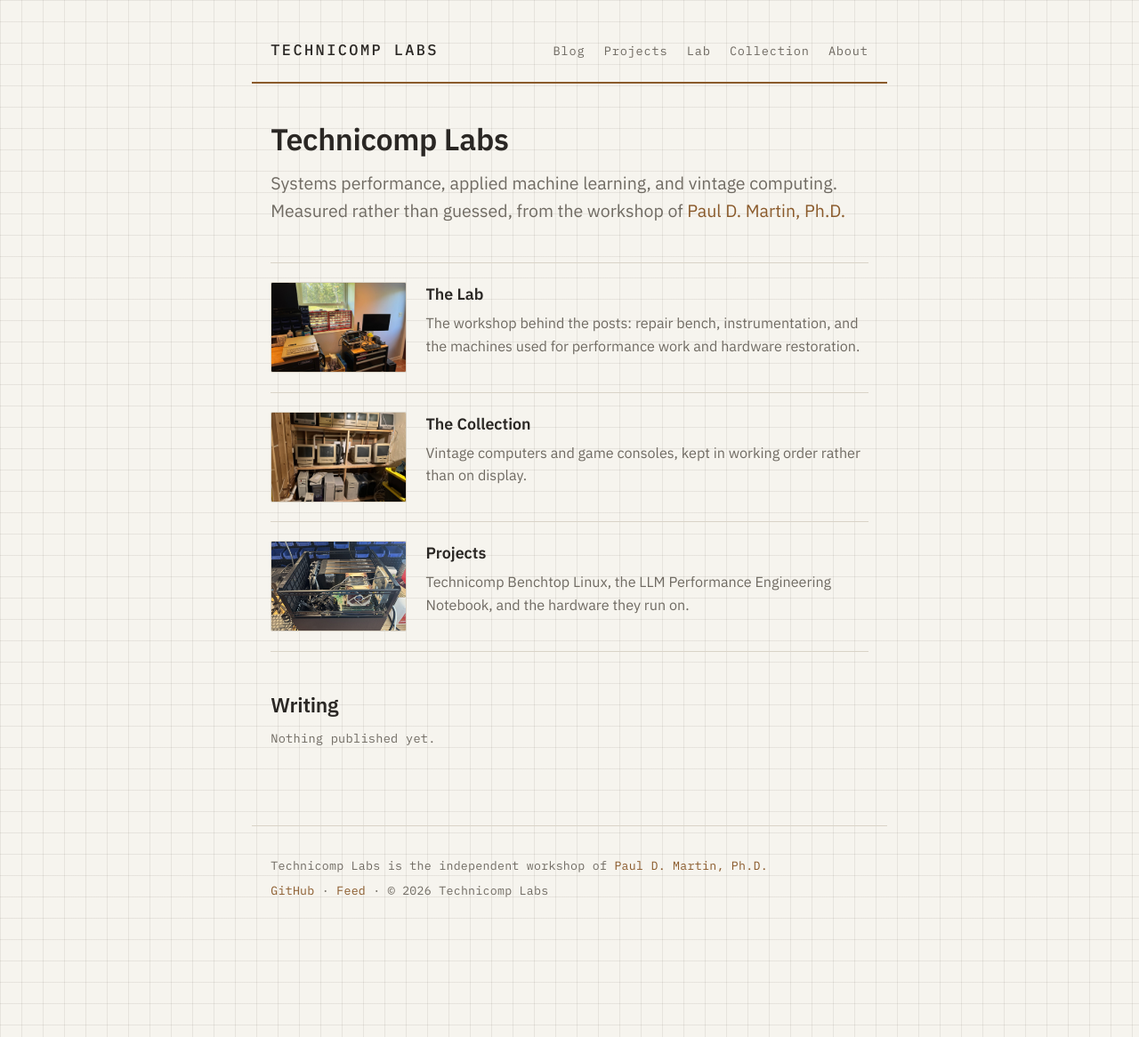
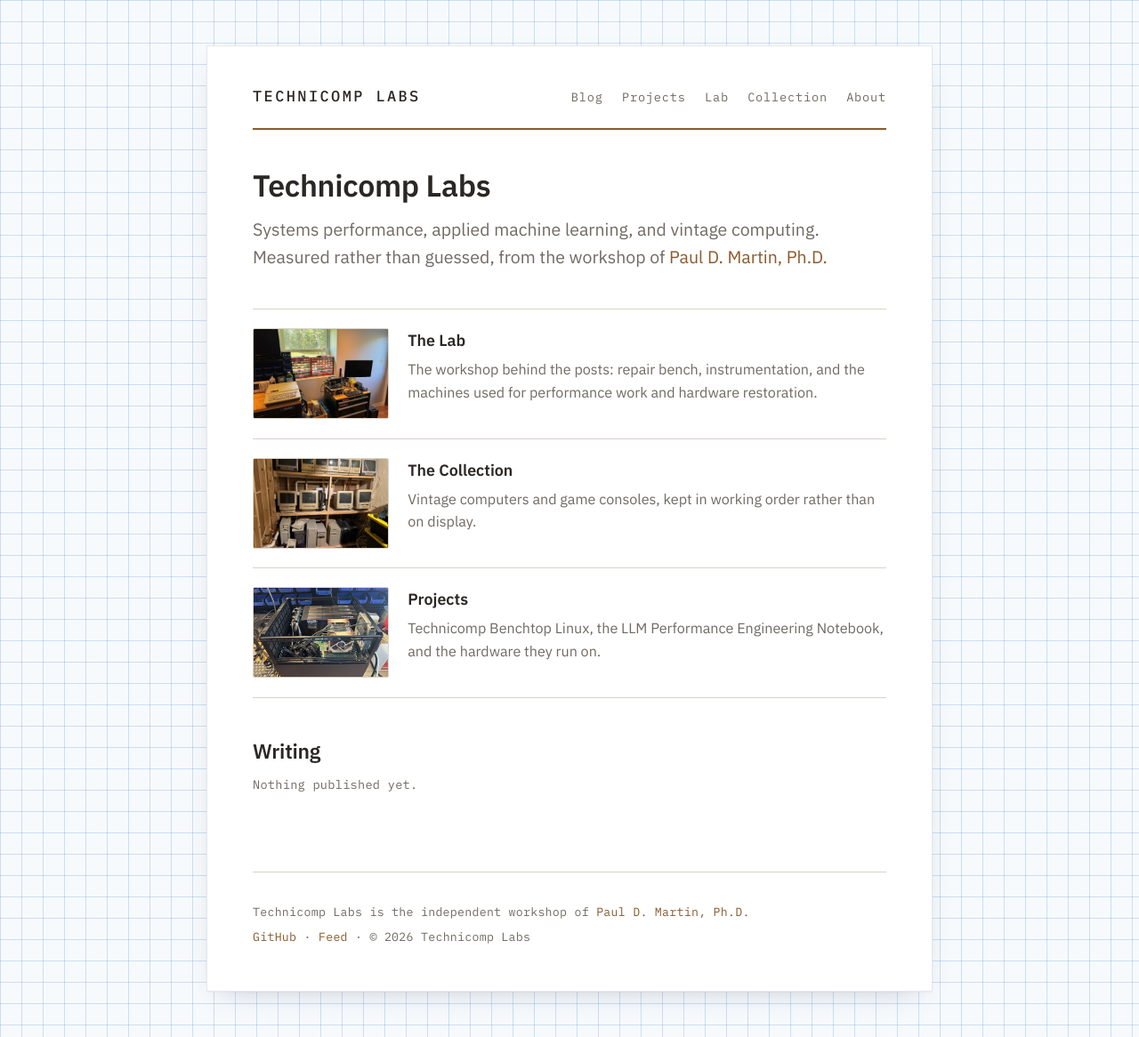
Before and after one commit to TechnicompLabs/technicomplabs.github.io, a Jekyll site: the page built from index.md, in a window 1280 px wide. Shown: the whole page at 89% size. Built offline with Jekyll 4.4.1, drawn with Linux system fonts in a browser that asks for light colours.

Commit message:
White sheet on light-blue graph paper

```diff
--- a/_layouts/default.html
+++ b/_layouts/default.html
@@ -12,6 +12,7 @@
   <link rel="icon" href="{{ '/assets/favicon.svg' | relative_url }}" type="image/svg+xml">
 </head>
 <body>
+<div class="sheet">
   <header class="site-header">
     <a class="wordmark" href="{{ '/' | relative_url }}">Technicomp Labs</a>
     <nav class="site-nav">
@@ -29,5 +30,6 @@
     <p>Technicomp Labs is the independent workshop of <a href="https://pauldmartin.phd">Paul D. Martin, Ph.D.</a></p>
     <p><a href="https://github.com/pauldmartinphd">GitHub</a> &middot; <a href="{{ '/feed.xml' | relative_url }}">Feed</a> &middot; &copy; {{ site.time | date: "%Y" }} Technicomp Labs</p>
   </footer>
+</div>
 </body>
 </html>
--- a/assets/css/main.css
+++ b/assets/css/main.css
@@ -2,8 +2,10 @@
    Light = graph paper, dark = chalkboard, hardwood for the single accent. */
 
 :root {
-  --paper: #f6f4ee;
-  --grid: rgba(70, 60, 45, 0.09);
+  --paper: #f7fafd;
+  --grid: rgba(96, 150, 210, 0.28);
+  --sheet: #ffffff;
+  --sheet-edge: rgba(40, 60, 90, 0.12);
   --ink: #2a2724;
   --ink-muted: #6f6a62;
   --wood: #8a5a2b;
@@ -18,8 +20,10 @@
 
 @media (prefers-color-scheme: dark) {
   :root {
-    --paper: #262b29;
-    --grid: rgba(233, 230, 221, 0.06);
+    --paper: #171b1a;
+    --grid: rgba(120, 160, 205, 0.14);
+    --sheet: #262b29;
+    --sheet-edge: rgba(0, 0, 0, 0.5);
     --ink: #e9e6dd;
     --ink-muted: #a7a69e;
     --wood: #d9a86c;
@@ -51,11 +55,22 @@ body {
 a { color: var(--wood); text-decoration: none; border-bottom: 1px solid transparent; }
 a:hover { color: var(--wood-hover); border-bottom-color: currentColor; }
 
+/* The sheet: white paper laid on the graph paper */
+.sheet {
+  max-width: calc(var(--measure) + 6rem);
+  margin: 3rem auto;
+  padding: 0 3rem;
+  background: var(--sheet);
+  border: 1px solid var(--sheet-edge);
+  box-shadow: 0 1px 2px rgba(0, 0, 0, 0.04), 0 12px 32px -16px rgba(20, 40, 70, 0.25);
+}
+@media (max-width: 48rem) {
+  .sheet { margin: 0; padding: 0 1.25rem; border-left: 0; border-right: 0; box-shadow: none; }
+}
+
 /* Header */
 .site-header {
-  max-width: var(--measure);
-  margin: 0 auto;
-  padding: 2.5rem 1.25rem 1.25rem;
+  padding: 2.5rem 0 1.25rem;
   display: flex;
   justify-content: space-between;
   align-items: baseline;
@@ -83,9 +98,7 @@ a:hover { color: var(--wood-hover); border-bottom-color: currentColor; }
 
 /* Main column */
 .site-main {
-  max-width: var(--measure);
-  margin: 0 auto;
-  padding: 2.5rem 1.25rem 4rem;
+  padding: 2.5rem 0 4rem;
 }
 
 h1, h2, h3 { font-weight: 600; line-height: 1.2; letter-spacing: -0.01em; margin: 0 0 0.75rem; }
@@ -177,9 +190,7 @@ blockquote { margin: 1.5rem 0; padding-left: 1rem; border-left: 3px solid var(--
 
 /* Footer */
 .site-footer {
-  max-width: var(--measure);
-  margin: 0 auto;
-  padding: 2rem 1.25rem 3rem;
+  padding: 2rem 0 2.5rem;
   border-top: 1px solid var(--rule);
   font-family: "IBM Plex Mono", ui-monospace, SFMono-Regular, Menlo, monospace;
   font-size: 0.78rem;
```
